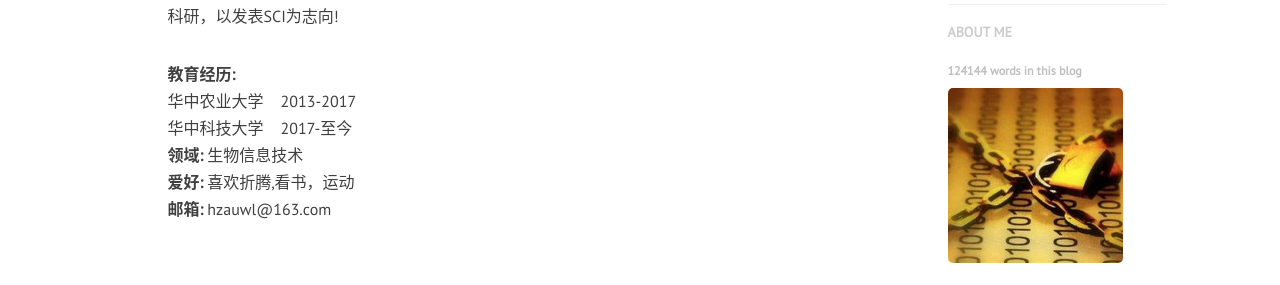
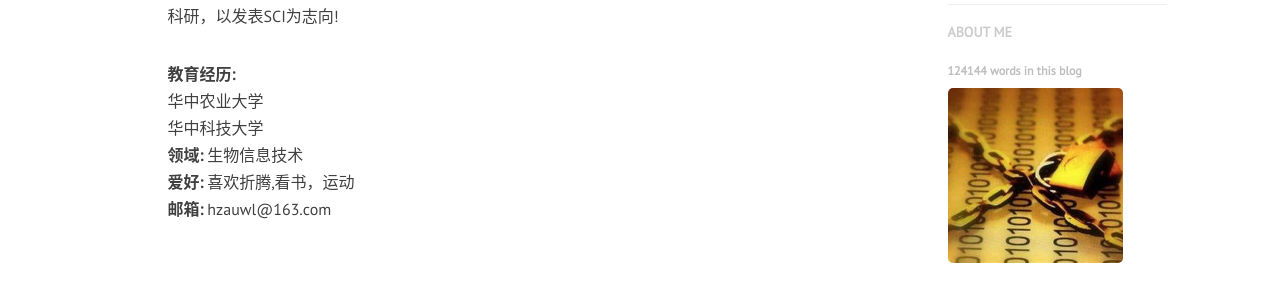
Before and after one commit to neolei/neolei.github.io, a Jekyll site: the page built from about.html, in a window 1280 px wide. Shown: the part 562-847 px from the top of the page. Built offline with Jekyll 4.4.1, drawn with Linux system fonts in a browser that asks for light colours; nearby versions of some CDN libraries; comment, search, counter and statistics services are not loaded.

Commit message:
fix about me

```diff
--- a/about.html
+++ b/about.html
@@ -15,9 +15,9 @@ header-img: "img/about-bg.jpg"
 <div class="zh post-container">
     <p style="text-indent:2em">生于刘秀故里，求学于武昌，聚硕彦于一堂，凡名儒俊秀皆入学，天下大利必归农，四年求学，崇尚学术，热爱科研，狮子山下，锦绣繁华，然碌碌无为，遂求学于喻家山下，始难，终克服，潜心科研，以发表SCI为志向!</p>
     <b>教育经历:</b><br>
-    华中农业大学&nbsp;&nbsp;&nbsp;&nbsp;2013-2017
+    华中农业大学&nbsp;&nbsp;&nbsp;&nbsp;
     <br>
-    华中科技大学&nbsp;&nbsp;&nbsp;&nbsp;2017-至今
+    华中科技大学&nbsp;&nbsp;&nbsp;&nbsp;
     <br>
     <b>领域:</b>&nbsp;生物信息技术
     <br>
@@ -33,8 +33,8 @@ header-img: "img/about-bg.jpg"
     </p>
     <b>Education:</b>
     <br>
-    HZAU&nbsp;&nbsp;&nbsp;&nbsp;2013-2017<br>
-    HUST&nbsp;&nbsp;&nbsp;&nbsp;2017-至今<br>
+    HZAU&nbsp;&nbsp;&nbsp;&nbsp;<br>
+    HUST&nbsp;&nbsp;&nbsp;&nbsp;<br>
 
     <b>Field of Research:</b>&nbsp;bioinformatics, ML
     <br>
```
